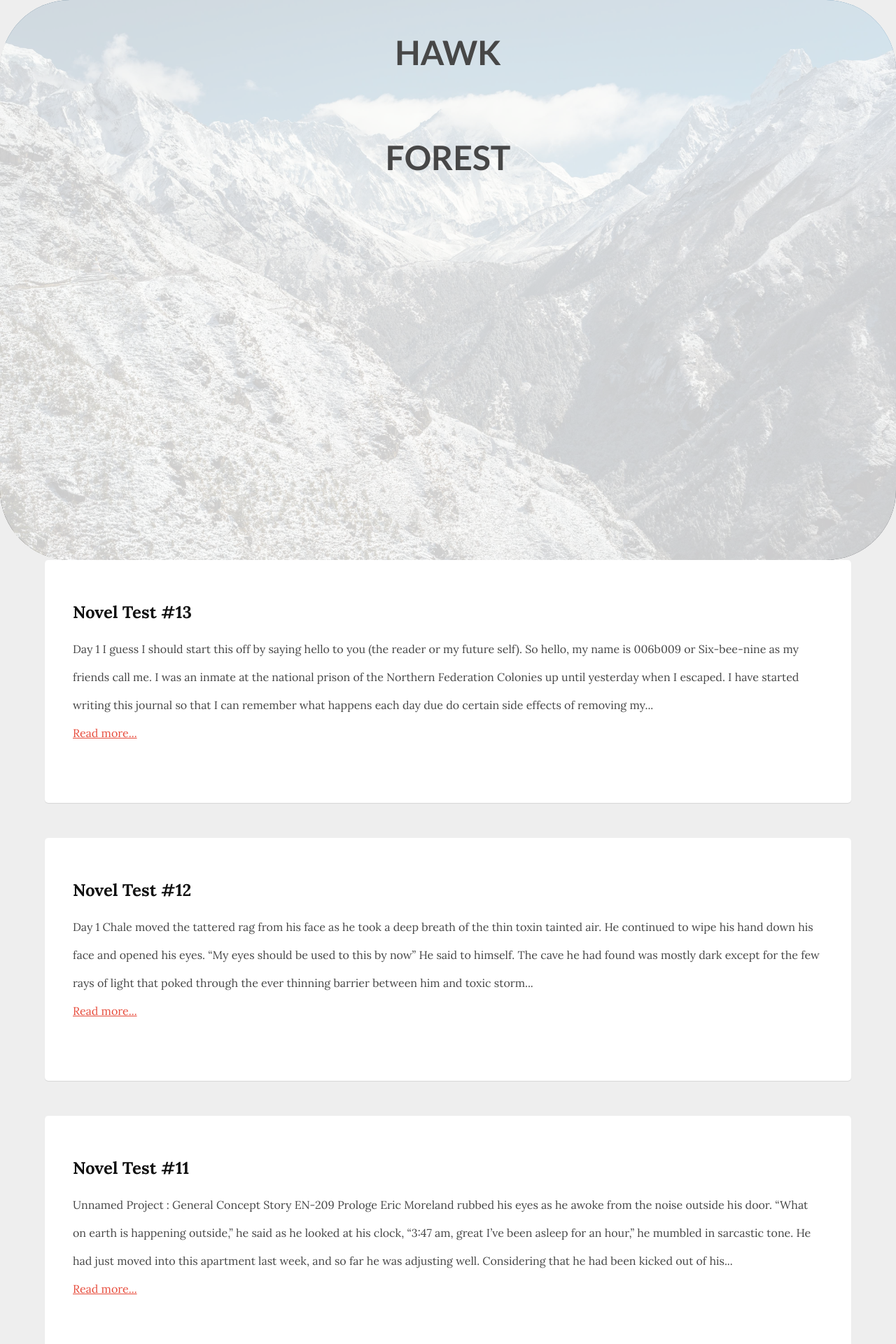
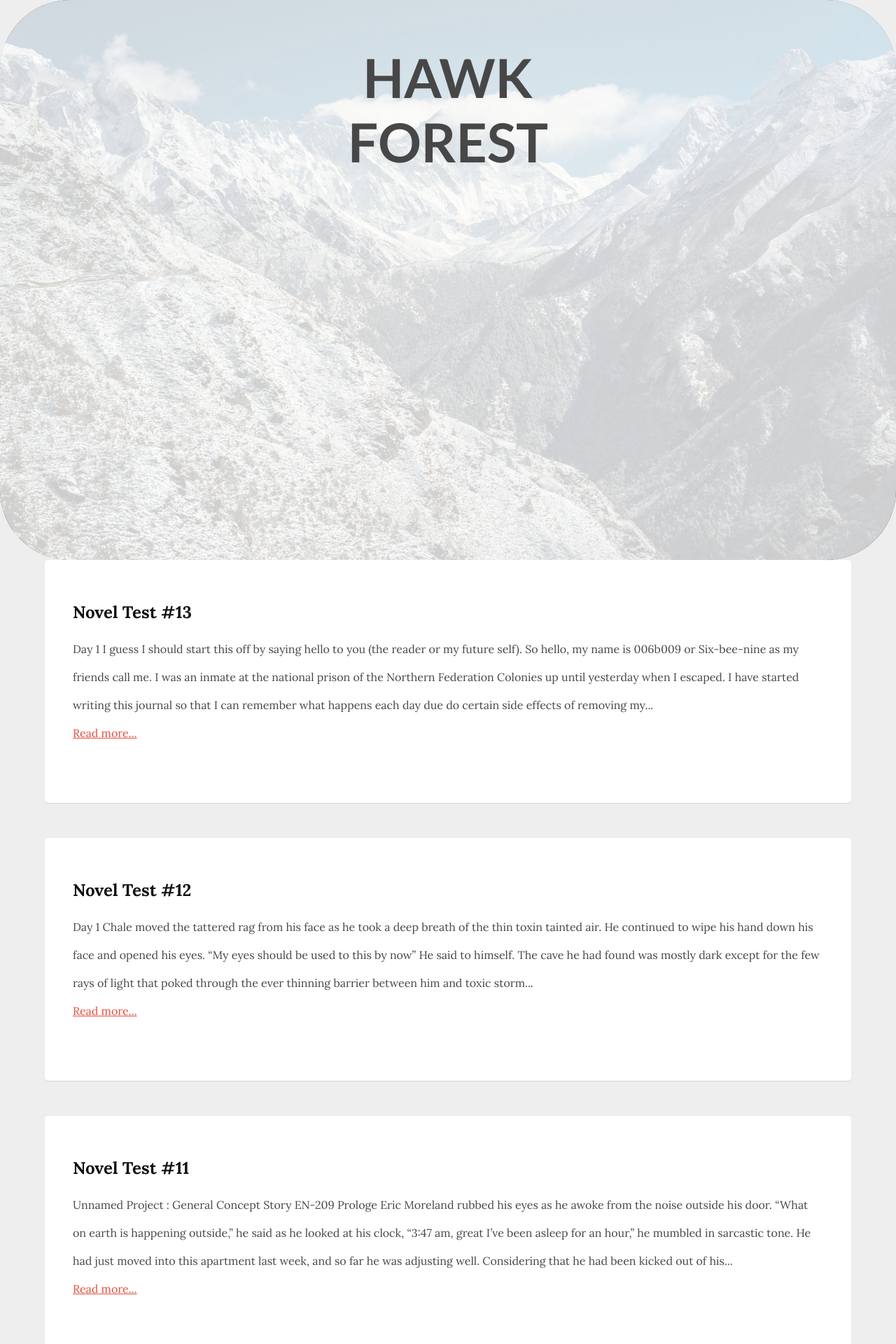
Before and after one commit to nightcry7/blog, a Jekyll site: the page built from index.html, in a window 1280 px wide. Shown: the top 1920 px of the page at 70% size. Built offline with Jekyll 4.4.1, drawn with Linux system fonts in a browser that asks for light colours; Markdown is read by kramdown in place of the engine named in the settings.

Commit message:
header changes

```diff
--- a/css/main.css
+++ b/css/main.css
@@ -40,7 +40,7 @@ h1 {
 }
 h1.title {
     margin: 0;
-  font-size: 3em;
+  font-size: 6vw;
   text-transform: uppercase;
   font-family: 'Lato', sans-serif;
   font-weight: 700;
@@ -134,12 +134,13 @@ font-size:24px;
   text-align: center;
   margin: 0 auto;
   height: calc(100% - 100px);
-  line-height: 150px;
         background-image: url('../img/mount2.jpg');
     background-size: cover;
     box-shadow: inset 0px 0px 0px 8005px rgba(255,255,255,.8);
     -webkit-box-shadow: inset 0px 0px 0px 8005px rgba(255,255,255,.8);
     -moz-box-shadow: inset 0px 0px 0px 8005px rgba(255,255,255,.8);
+        padding: 5%;
+    box-sizing: border-box;
 }
 .center{
   text-align: center;
```
